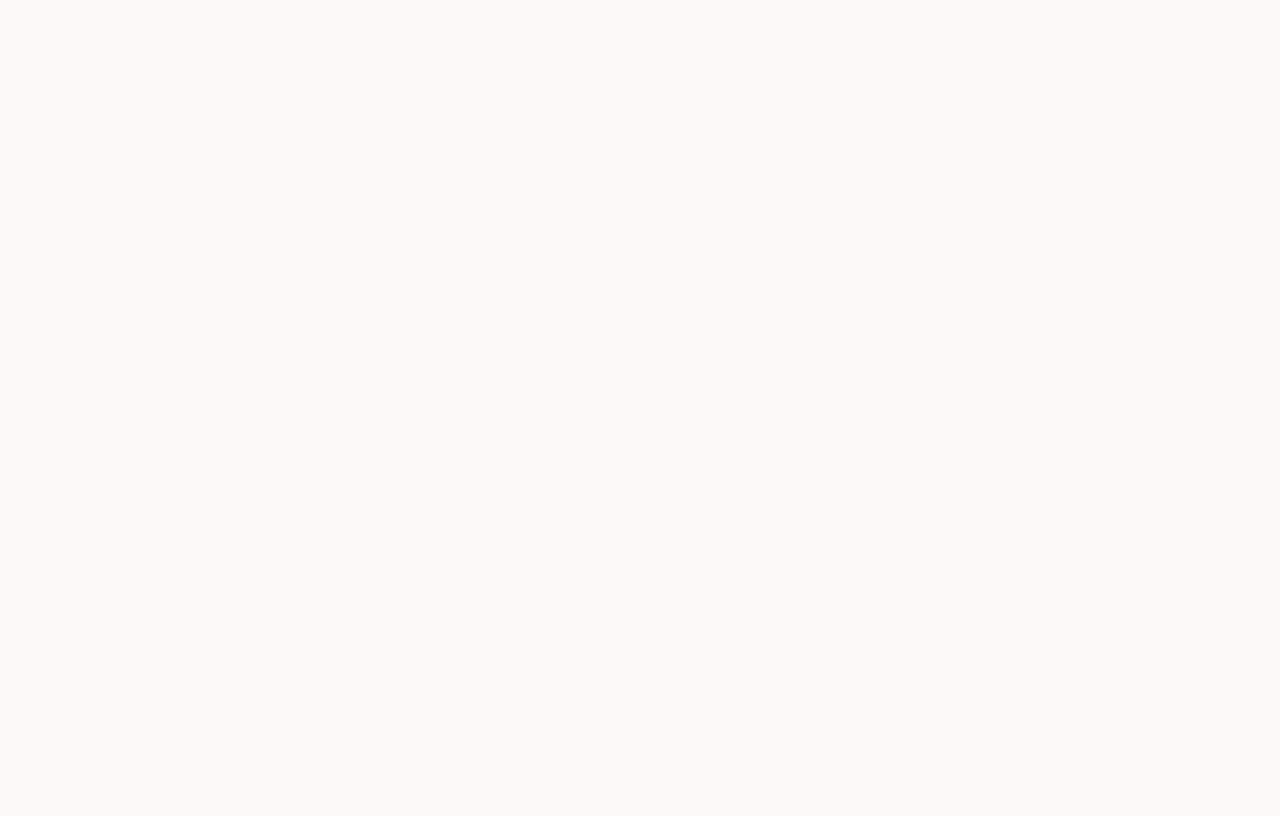
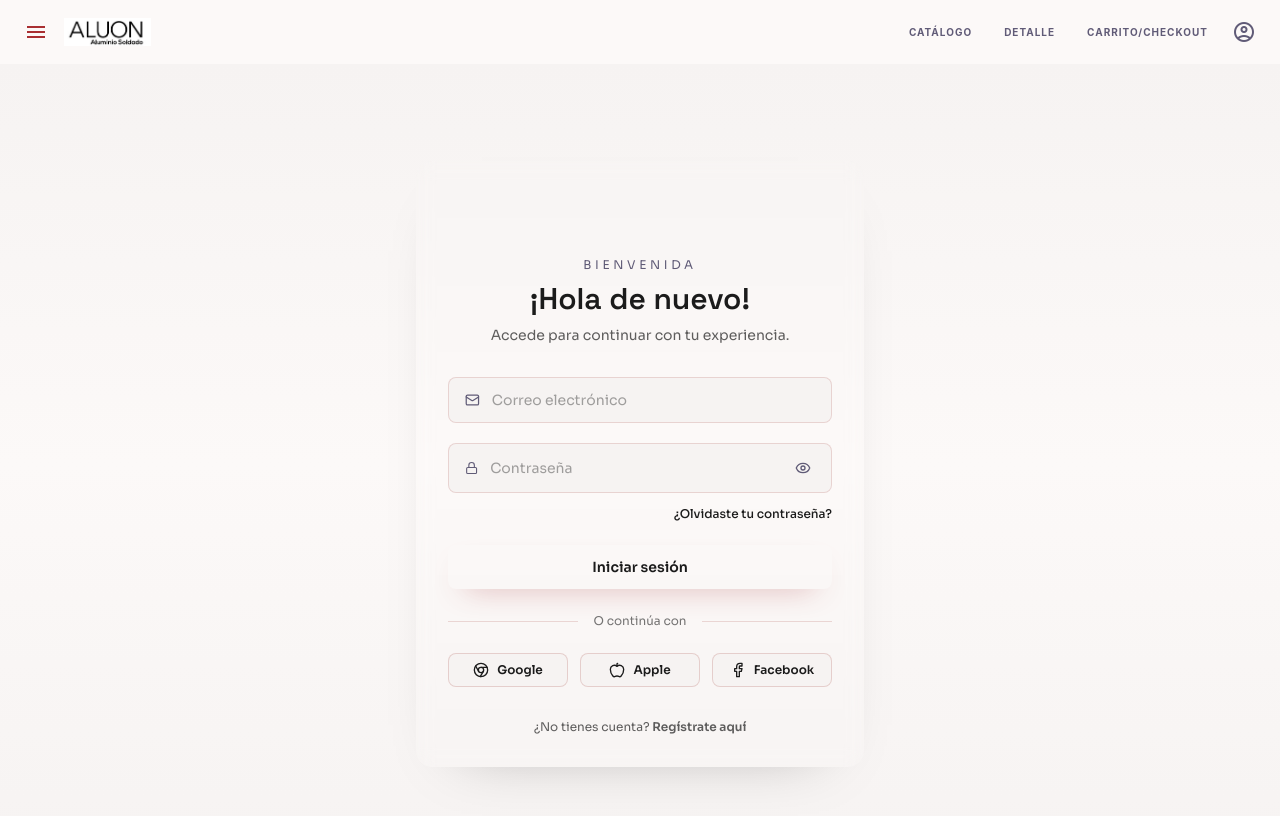
Before and after one commit to distribucionesfayosmoreno-sys/app_aluon, a React (Vite) app in the folder web/: page /login in a window 1280 px wide. Before the commit this address had no page. Shown: the top 816 px of the page. Built offline with nearby package versions, Linux system fonts and the light colour scheme.

Commit message:
feat: implement initial application routing with React Router for main pages.

```diff
--- a/web/src/App.tsx
+++ b/web/src/App.tsx
@@ -3,6 +3,7 @@ import Layout from "./components/Layout";
 import Catalog from "./pages/Catalog";
 import Detail from "./pages/Detail";
 import Checkout from "./pages/Checkout";
+import LoginPage from "./pages/LoginPage";
 
 function App() {
   return (
@@ -10,6 +11,7 @@ function App() {
       <Routes>
         <Route element={<Layout />}>
           <Route path="/" element={<Catalog />} />
+          <Route path="/login" element={<LoginPage />} />
           <Route path="/detail" element={<Detail />} />
           <Route path="/checkout" element={<Checkout />} />
         </Route>
```
